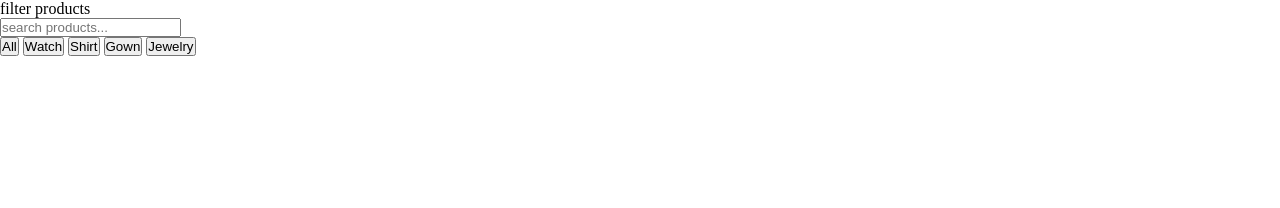
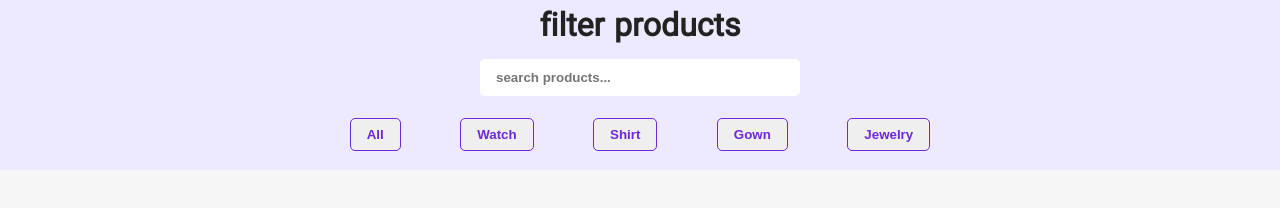
Before and after one commit to mohammaderfankh/searchProject, a plain HTML site: page index.html in a window 1280 px wide. Drawn offline with Linux system fonts and the light colour scheme.

Commit message:
style header

```diff
--- a/style/style.css
+++ b/style/style.css
@@ -20,3 +20,65 @@
     --mainRed: #db2777;
     --bodyColor: #f6f6f6;
 }
+
+body {
+    font-family: "iranSans";
+    background-color: var(--bodyColor);
+    color: var(--mainBlack);
+    position: relative;
+}
+
+.header {
+    display: flex;
+    flex-direction: column;
+    justify-content: space-around;
+    align-items: center;
+    background-color: var(--secondaryColor);
+    height: 170px;
+    padding-bottom: 1rem;
+    position: sticky;
+}
+
+.logo-text {
+    font-size: 2rem;
+    font-weight: bold;
+}
+
+.search {
+    width: 20rem;
+    border: none;
+    outline: none;
+    /* font-size: 1rem; */
+    font-weight: bold;
+    padding: 0.7rem 1rem;
+    border-radius: 5px;
+    color: var(--mainBlack);
+    margin-bottom: 1rem;
+}
+
+.search:focus {
+    border: 1px solid var(--primaryColor);
+}
+
+.filter-box {
+    width: 50%;
+    display: flex;
+    justify-content: space-around;
+    align-items: center;
+}
+
+.btn {
+    color: var(--primaryColor);
+    padding: 0.5rem 1rem;
+    font-weight: bold;
+    border-radius: 5px;
+    border: 1px solid var(--primaryColor);
+    cursor: pointer;
+    text-decoration: none;
+    transition: all 0.2s ease-in-out;
+}
+
+.btn:hover {
+    background-color: var(--primaryColor);
+    color: var(--mainWhite);
+}
```
